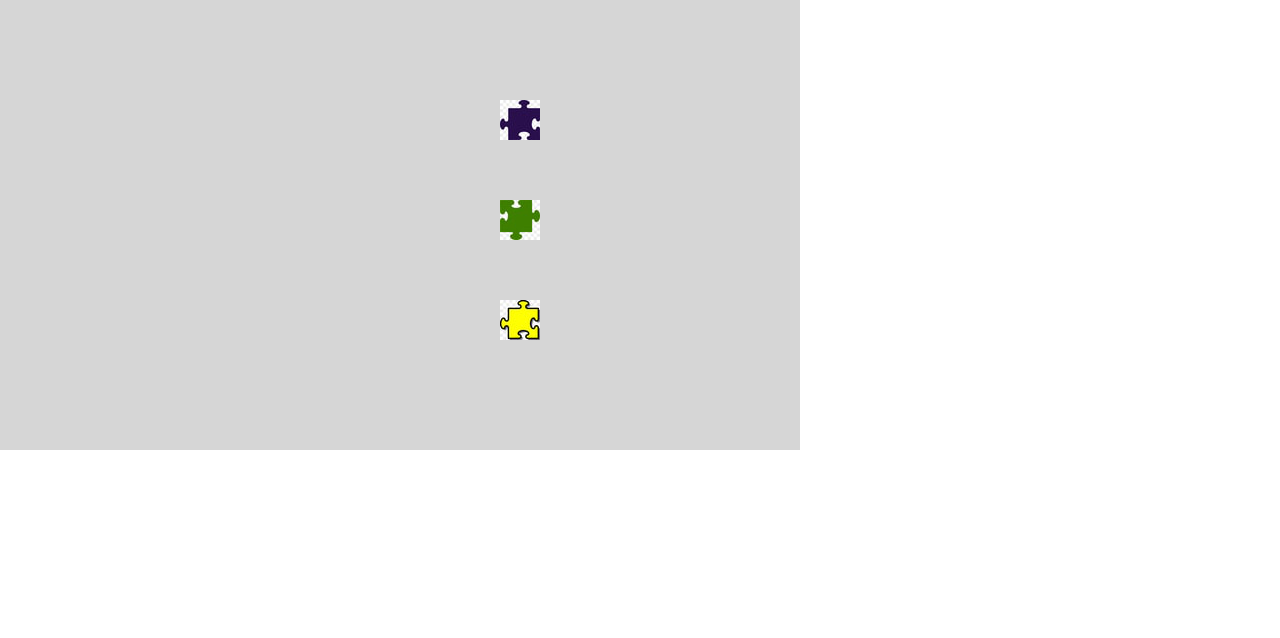
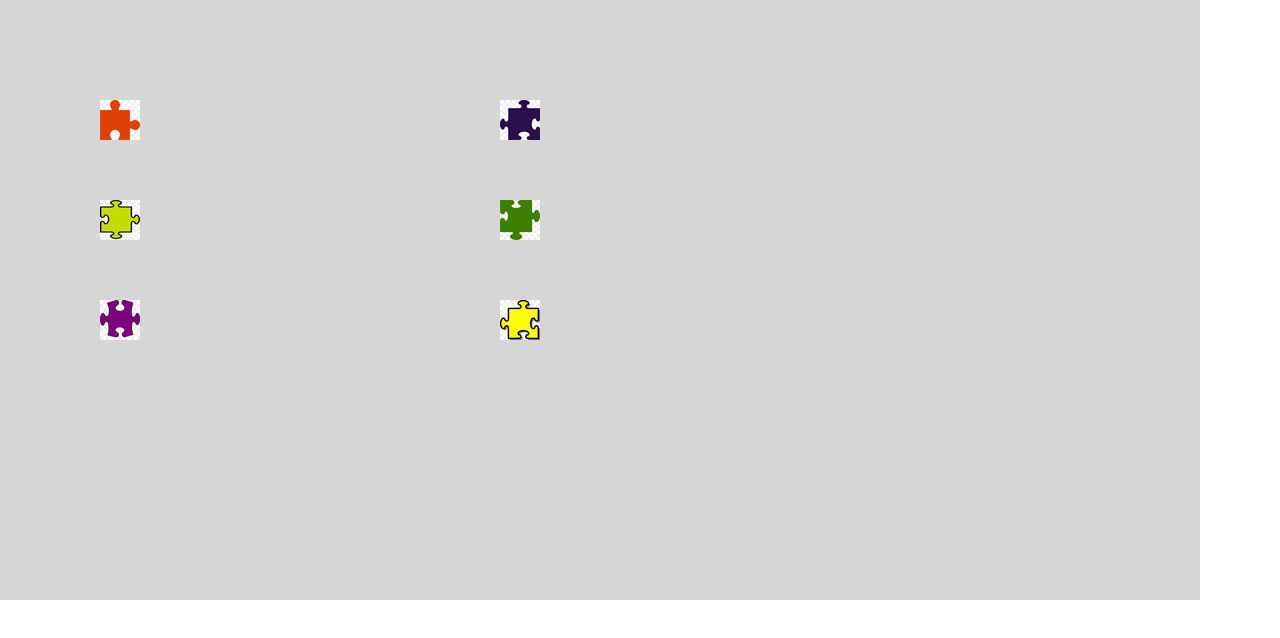
Before and after one commit to Indriisma/Mulon, a plain HTML site: page praktikum_4_1800016026.html in a window 1280 px wide. Drawn offline with Linux system fonts and the light colour scheme.

Commit message:
Update praktikum_4_1800016026.html

```diff
--- a/praktikum_4_1800016026.html
+++ b/praktikum_4_1800016026.html
@@ -3,8 +3,7 @@
 
 <head>
     <title>Drag Drop OOP</title>
-
-    <head>
+</head>
 <style type="text/css">
     body {
         margin: 0;
@@ -29,14 +28,14 @@
                 dragable(sprites[i], targets[i]);
             }
         }
+
         var myApp = {
             canvas: document.createElement("canvas"),
             start: function() {
-                        this.canvas.width = 800;
-                        this.canvas.height = 450;
+                this.canvas.width = 1200;
+                this.canvas.height = 600;
                 this.context = this.canvas.getContext("2d");
-                        document.body.insertBefore(this.canvas,
-                            document.body.childNodes[0]);
+                document.body.insertBefore(this.canvas, document.body.childNodes[0]);
                 this.interval = setInterval(appLoop, 20);
             },
             clear: function() {
@@ -56,7 +55,6 @@
             this.update = function() {
                 ctx.drawImage(imgObject, this.x, this.y);
             }
-
         }
 
         function appLoop() {
@@ -66,7 +64,8 @@
                 //sprites[i].update();
             }
             for (var i = 1; i < 4; i++) {
-                        //targets[i].update(); sprites[i].update();
+                //targets[i].update();
+                sprites[i].update();
             }
         }
 
@@ -89,8 +88,7 @@
                 document.body.removeEventListener('mousemove', mouseMove);
                 document.body.removeEventListener('mouseup', mouseUp);
                 calculateDistance();
-                    }
-                    //fungsi untuk mendeteksi posisi pointer diatas objek
+            } //fungsi untuk mendeteksi posisi pointer diatas objek
             function mouseIsOver(mouseX, mouseY, obj) {
                 if (mouseX > obj.x && mouseX < obj.x + obj.width && mouseY > obj.y && mouseY < obj.y + obj.height)
                     return true;
@@ -108,4 +106,5 @@
         startGame();
     </script>
 </body>
-    </head>
+
+</html>
```
Lines whose indentation alone changed are shown as unchanged.
